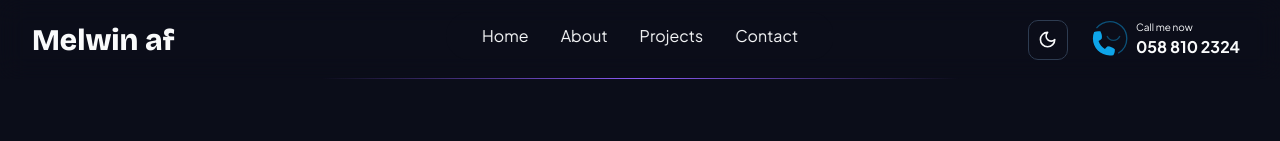
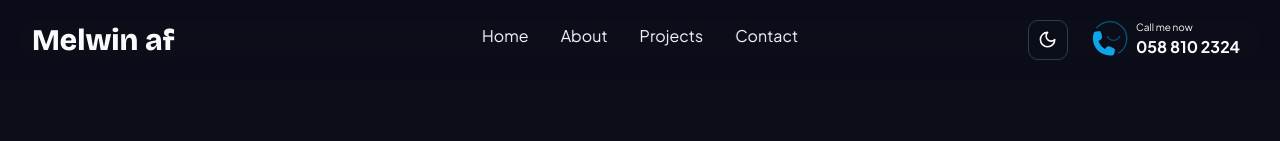
Before and after one commit to itzTedx/portfolio-melwin, a Next.js app: page /blogs in a window 1280 px wide. Shown: the top 141 px of the page. Built offline with nearby package versions, Linux system fonts and the light colour scheme.

Commit message:
Fix: Bottom border removed in desktop view

```diff
--- a/src/components/layout/header.tsx
+++ b/src/components/layout/header.tsx
@@ -1,11 +1,15 @@
+"use client";
+
 import Image from "next/image";
 import Link from "next/link";
 
 import { cn } from "@/lib/utils";
 
 import { ModeToggle } from "@/components/layout/theme-toggle";
+import { useMediaQuery } from "@/hooks/useMediaQuery";
 
 function Header() {
+  const isMobile = useMediaQuery("(max-width: 768px)");
   return (
     <header
       className={cn(
@@ -17,6 +21,7 @@ function Header() {
           "background-color, backdrop-filter, padding-top, padding-bottom, top",
       }}
     >
+      {isMobile && (
         <div
           className={cn(
             "-z-40 flex justify-center transition-opacity duration-500 ease-in-out",
@@ -24,14 +29,8 @@ function Header() {
         >
           <div className="absolute bottom-0 h-px w-1/2 bg-gradient-to-r from-transparent via-violet-500 to-transparent" />
         </div>
-      {/* <div
-        className={cn(
-          'flex justify-center -z-40 transition-opacity duration- 500 ease-in-out',
-          isScrolled ? 'opacity-100' : 'opacity-0'
       )}
-      >
-        <div className="absolute bottom-0 w-1/2 h-px bg-gradient-to-r from-transparent via-violet-500 to-transparent" />
-      </div> */}
+
       <div className="container flex w-full items-center justify-between">
         <div className="flex flex-shrink-0 items-center gap-4">
           <Link
```
Lines whose indentation alone changed are shown as unchanged.
